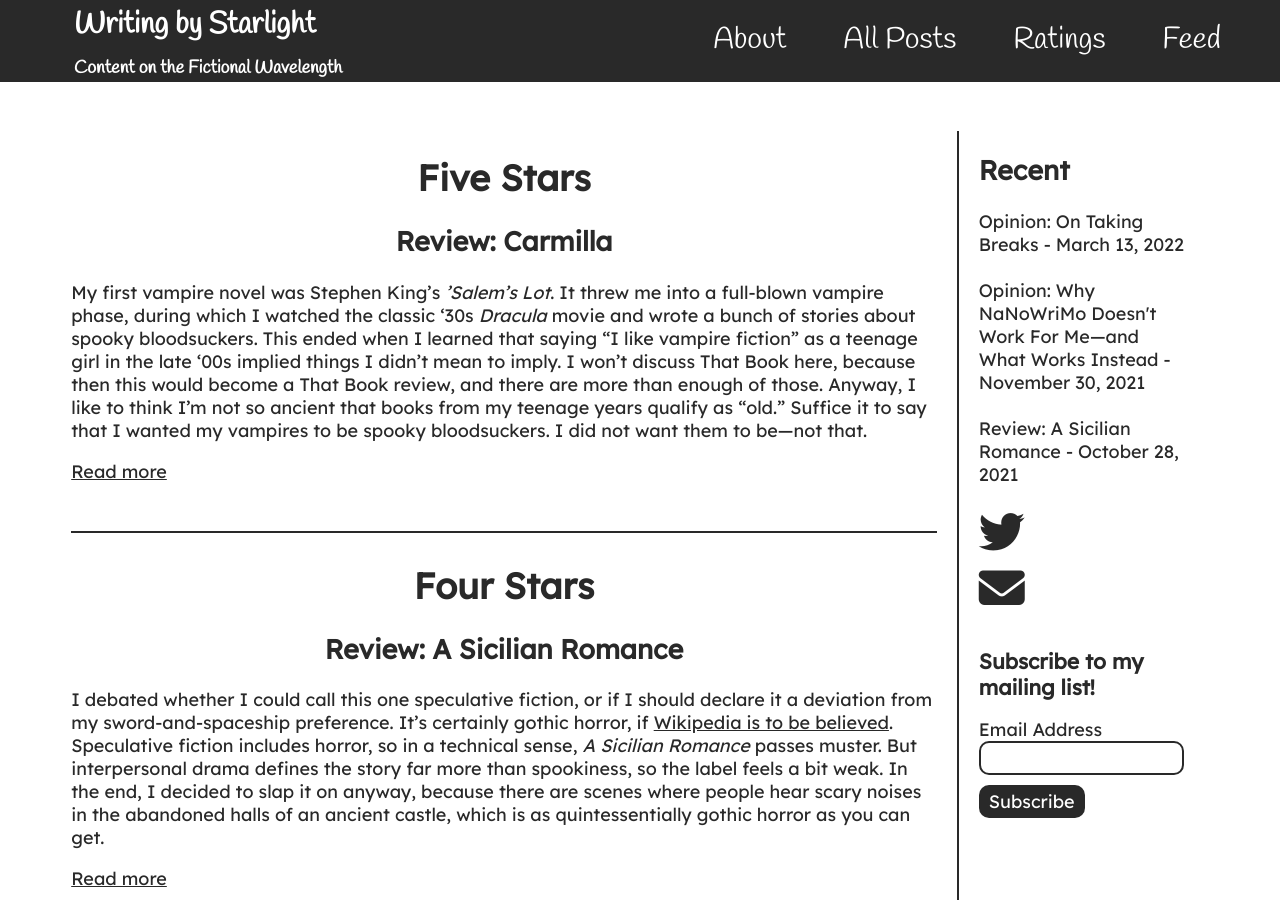
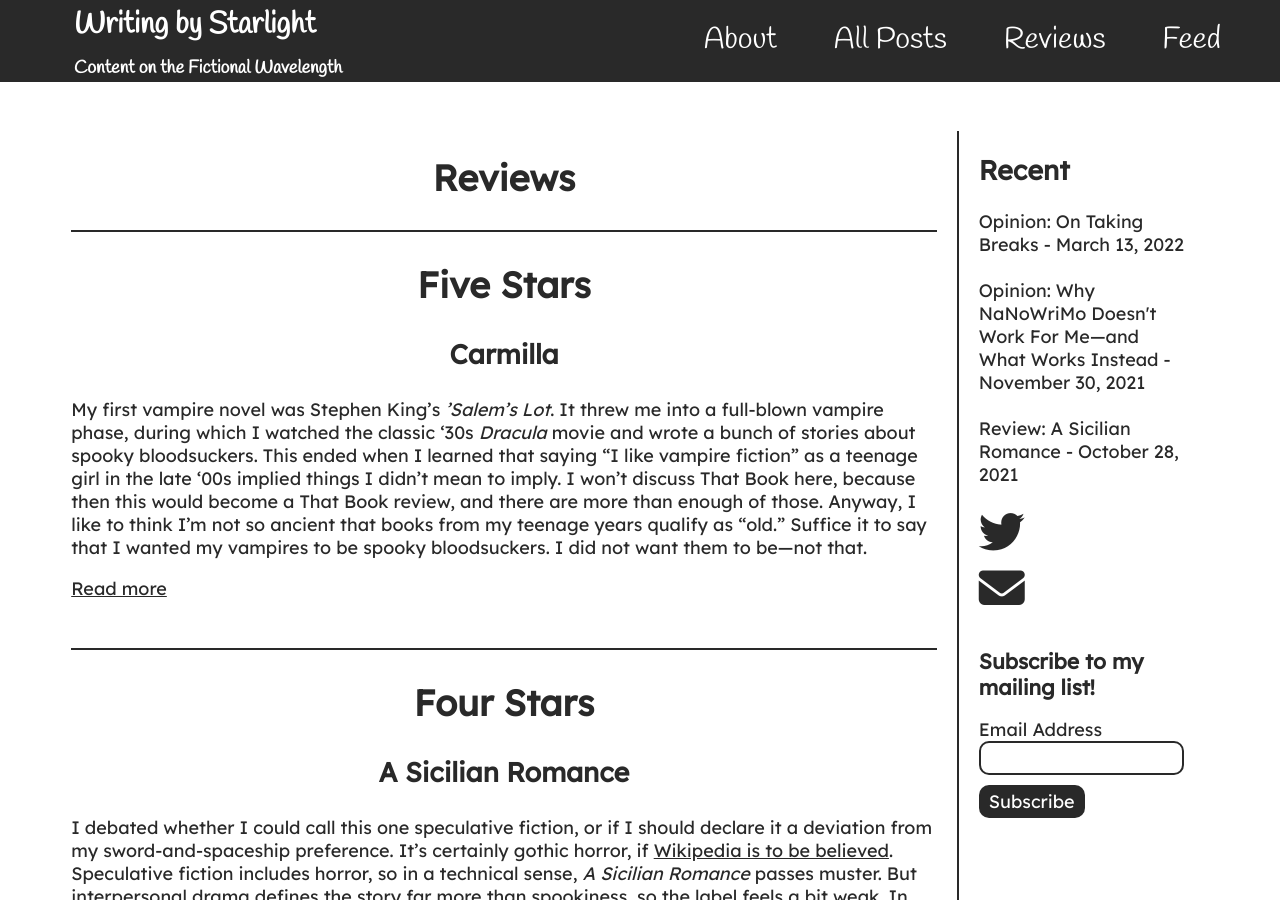
Before and after one commit to cehornig/starlight-blog, a Jekyll site: the page built from reviews.html, in a window 1280 px wide and 900 px high. Built offline with Jekyll 4.4.1, drawn with Linux system fonts in a browser that asks for light colours; nearby versions of some CDN libraries.

Commit message:
Various visual and organizational improvements

```diff
--- a/_data/navigation.yml
+++ b/_data/navigation.yml
@@ -4,5 +4,5 @@
   link: /about
 - name: All Posts
   link: /all
-- name: Ratings
-  link: /ratings
+- name: Reviews
+  link: /reviews
--- a/_sass/main.scss
+++ b/_sass/main.scss
@@ -44,6 +44,20 @@ body {
       .header,
       .title {
         text-align: center;
+      }
+
+      h1.review-header,
+      h1.all-header {
+        padding-bottom: 30px;
+        border-bottom: 2px solid $dark;
+      }
+
+      h2.review-header {
+        font-size: 2em;
+      }
+
+      h3.review-header {
+        font-size: 1.5em;
       }
 
       a {
--- a/all.html
+++ b/all.html
@@ -2,8 +2,9 @@
 layout: default
 title: All Posts
 ---
+<h1 class="header all-header">All Posts</h1>
 {% for post in site.posts %}
-  <h1 class="header title">{{ post.title }}</h1>
+  <h2 class="header title">{{ post.date | date: "%B %-d, %Y" }} - {{ post.title }}</h2>
   <p>{{ post.excerpt }}</p>
   <p><a href="{{ post.url }}">Read more</a></p>
 {% endfor %}
--- a/ratings.html
+++ b/reviews.html
@@ -1,62 +1,63 @@
 ---
 layout: default
-title: Ratings
+title: Reviews
 ---
 
-<h1 class="header">Five Stars</h1>
+<h1 class="header review-header">Reviews</h1>
+<h2 class="header review-header">Five Stars</h2>
 {% for tag in site.tags %}
   {% if tag[0] == "Five Stars" %}
     <div class="rating-group">
       {% for post in tag[1] %}
-        <h2 class="header title">{{ post.title }}</h2>
+        <h3 class="header review-header title">{{ post.title | remove_first: "Review: " }}</h3>
         <p>{{ post.excerpt }}</p>
         <p><a href="{{ post.url }}">Read more</a></p>
       {% endfor %}
     </div>
   {% endif %}
 {% endfor %}
-<h1 class="header">Four Stars</h1>
+<h2 class="header review-header">Four Stars</h2>
 {% for tag in site.tags %}
   {% if tag[0] == "Four Stars" %}
     <div class="rating-group">
       {% for post in tag[1] %}
-        <h2 class="header title">{{ post.title }}</h2>
+        <h3 class="header review-header title">{{ post.title | remove_first: "Review: " }}</h3>
         <p>{{ post.excerpt }}</p>
         <p><a href="{{ post.url }}">Read more</a></p>
       {% endfor %}
     </div>
   {% endif %}
 {% endfor %}
-<!--<h1 class="header">Three Stars</h1>
+<!--<h2 class="header review-header">Three Stars</h2>
 {% for tag in site.tags %}
   {% if tag[0] == "Three Stars" %}
     <div class="rating-group">
       {% for post in tag[1] %}
-        <h2 class="header title">{{ post.title }}</h2>
+        <h3 class="header review-header title">{{ post.title | remove_first: "Review: " }}</h3>
         <p>{{ post.excerpt }}</p>
         <p><a href="{{ post.url }}">Read more</a></p>
       {% endfor %}
     </div>
   {% endif %}
 {% endfor %}
-<h1 class="header">Two Stars</h1>
+<h2 class="header review-header">Two Stars</h2>
 {% for tag in site.tags %}
   {% if tag[0] == "Two Stars" %}
     <div class="rating-group">
       {% for post in tag[1] %}
-        <h2 class="header title">{{ post.title }}</h2>
+        <h3 class="header review-header title">{{ post.title | remove_first: "Review: " }}</h3>
         <p>{{ post.excerpt }}</p>
         <p><a href="{{ post.url }}">Read more</a></p>
       {% endfor %}
     </div>
   {% endif %}
 {% endfor %}
-<h1 class="header">One Star</h1>
+<h2 class="header review-header">One Star</h2>
 {% for tag in site.tags %}
   {% if tag[0] == "One Star" %}
     <div class="rating-group">
       {% for post in tag[1] %}
-        <h2 class="header title">{{ post.title }}</h2>
+        <h3 class="header review-header title">{{ post.title | remove_first: "Review: " }}</h3>
         <p>{{ post.excerpt }}</p>
         <p><a href="{{ post.url }}">Read more</a></p>
       {% endfor %}
```
